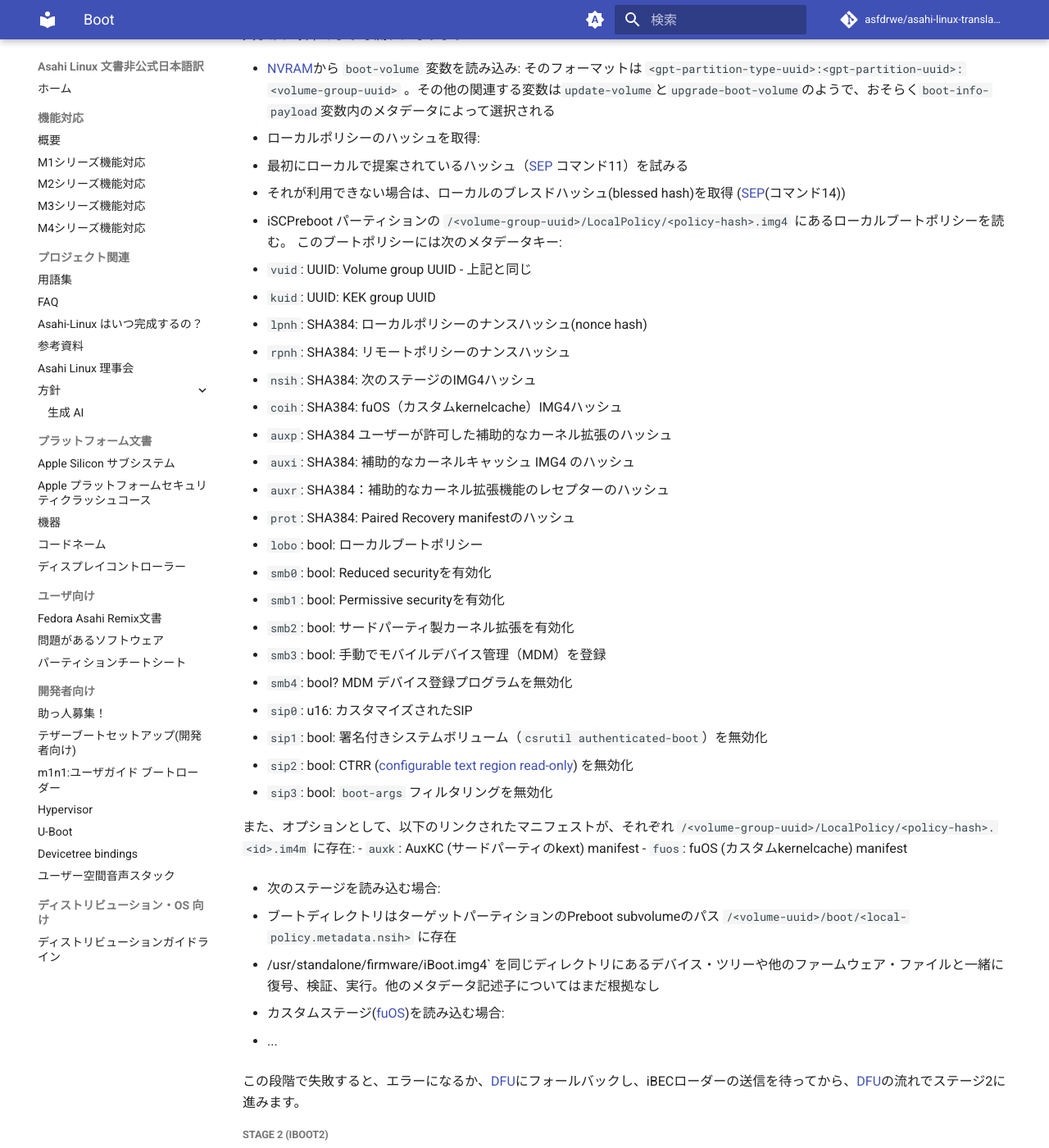
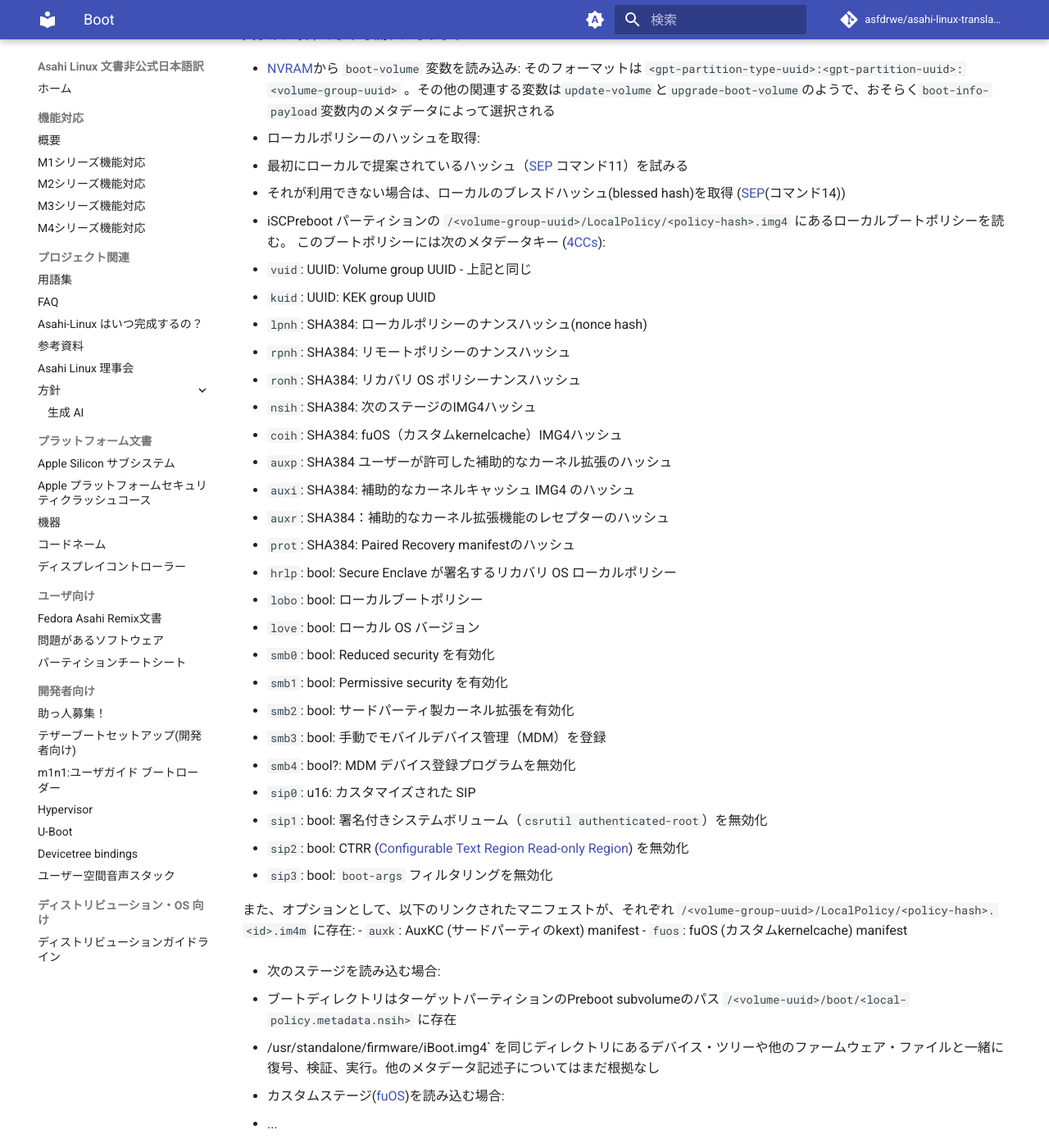
Before and after one commit to asfdrwe/asahi-linux-translations, an MkDocs documentation site: the page built from docs/fw/boot.md, in a window 1280 px wide and 1400 px high, scrolled down 581 px. Shown: the whole window at 82% size. Built offline with MkDocs 1.6.1 and Material for MkDocs 9.7.7, drawn with Linux system fonts in a browser that asks for light colours; comment, search, counter and statistics services are not loaded; some of the changed text lies outside the part shown.

Commit message:
updated to 20251011

```diff
--- a/docs/fw/boot.md
+++ b/docs/fw/boot.md
@@ -25,26 +25,29 @@
   - 最初にローカルで提案されているハッシュ（[SEP](../project/glossary.md#s) コマンド11）を試みる
   - それが利用できない場合は、ローカルのブレスドハッシュ(blessed hash)を取得 ([SEP](../progject/glossary.md#s)(コマンド14))
 * iSCPreboot パーティションの `/<volume-group-uuid>/LocalPolicy/<policy-hash>.img4` にあるローカルブートポリシーを読む。
-このブートポリシーには次のメタデータキー:
+このブートポリシーには次のメタデータキー ([4CCs](../project/glossary.md#4)):
   - `vuid`: UUID: Volume group UUID - 上記と同じ
   - `kuid`: UUID: KEK group UUID
   - `lpnh`: SHA384: ローカルポリシーのナンスハッシュ(nonce hash)
   - `rpnh`: SHA384: リモートポリシーのナンスハッシュ
+  - `ronh`: SHA384: リカバリ OS ポリシーナンスハッシュ
   - `nsih`: SHA384: 次のステージのIMG4ハッシュ
   - `coih`: SHA384: fuOS（カスタムkernelcache）IMG4ハッシュ
   - `auxp`: SHA384 ユーザーが許可した補助的なカーネル拡張のハッシュ
   - `auxi`: SHA384: 補助的なカーネルキャッシュ IMG4 のハッシュ
   - `auxr`: SHA384：補助的なカーネル拡張機能のレセプターのハッシュ
   - `prot`: SHA384: Paired Recovery manifestのハッシュ
+  - `hrlp`: bool: Secure Enclave が署名するリカバリ OS ローカルポリシー
   - `lobo`: bool: ローカルブートポリシー
-  - `smb0`: bool: Reduced securityを有効化
-  - `smb1`: bool: Permissive securityを有効化
+  - `love`: bool: ローカル OS バージョン
+  - `smb0`: bool: Reduced security を有効化
+  - `smb1`: bool: Permissive security を有効化
   - `smb2`: bool: サードパーティ製カーネル拡張を有効化
   - `smb3`: bool: 手動でモバイルデバイス管理（MDM）を登録
-  - `smb4`: bool? MDM デバイス登録プログラムを無効化
-  - `sip0`: u16: カスタマイズされたSIP
-  - `sip1`: bool: 署名付きシステムボリューム（`csrutil authenticated-boot`）を無効化
-  - `sip2`: bool: CTRR ([configurable text region read-only](https://keith.github.io/xcode-man-pages/bputil.1.html)) を無効化
+  - `smb4`: bool?: MDM デバイス登録プログラムを無効化
+  - `sip0`: u16: カスタマイズされた SIP
+  - `sip1`: bool: 署名付きシステムボリューム（`csrutil authenticated-root`）を無効化
+  - `sip2`: bool: CTRR ([Configurable Text Region Read-only Region](https://keith.github.io/xcode-man-pages/bputil.1.html)) を無効化
   - `sip3`: bool: `boot-args` フィルタリングを無効化
 
   また、オプションとして、以下のリンクされたマニフェストが、それぞれ `/<volume-group-uuid>/LocalPolicy/<policy-hash>.<id>.im4m` に存在:
```
Also changed, not shown: other parts of docs/fw/boot.md (+1 -1 lines), docs/hw/peripherals/ace3.md (added, +67 -0 lines), docs/hw/soc/ace3.md (deleted, +0 -39 lines), docs/project/glossary.md (+4 -1 lines), docs/project/help-wanted.md (+5 -5 lines), docs/sw/broken-software.md (+2 -1 lines).
